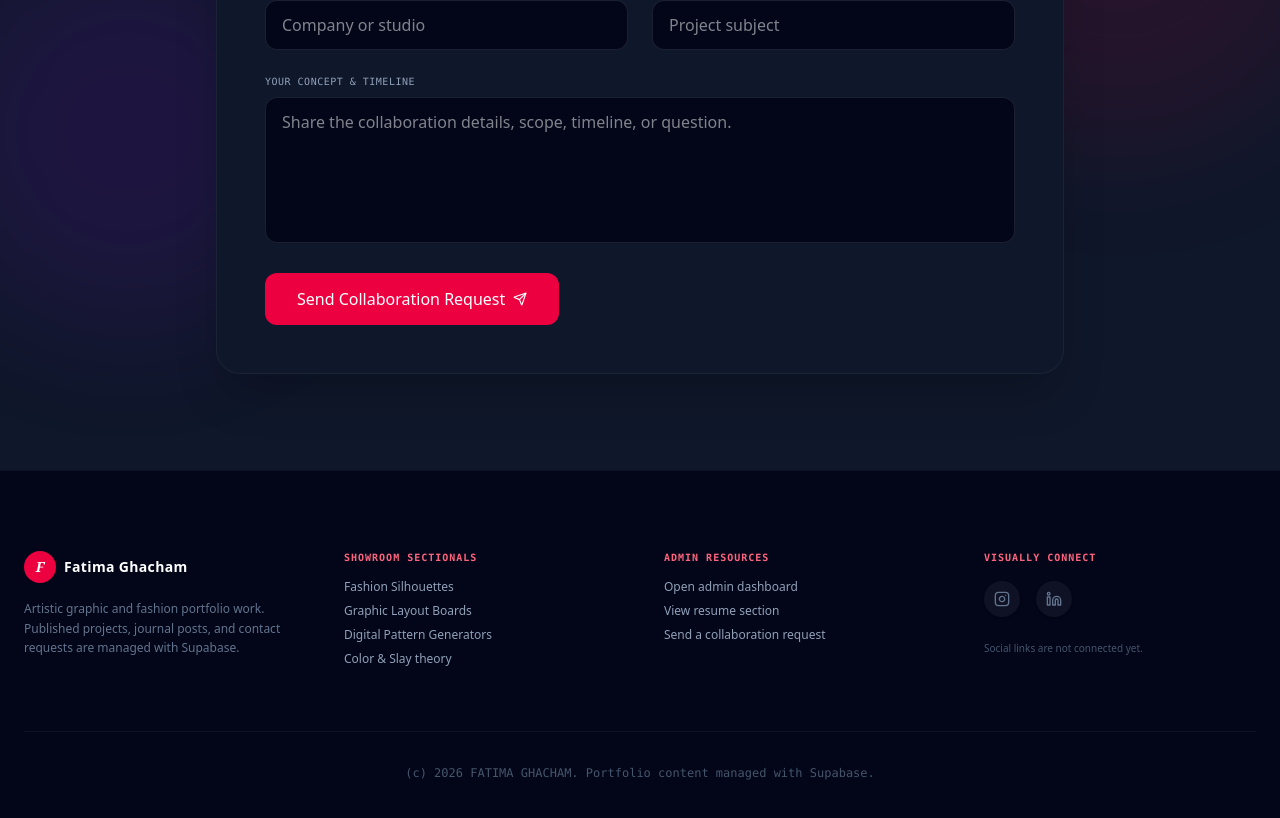
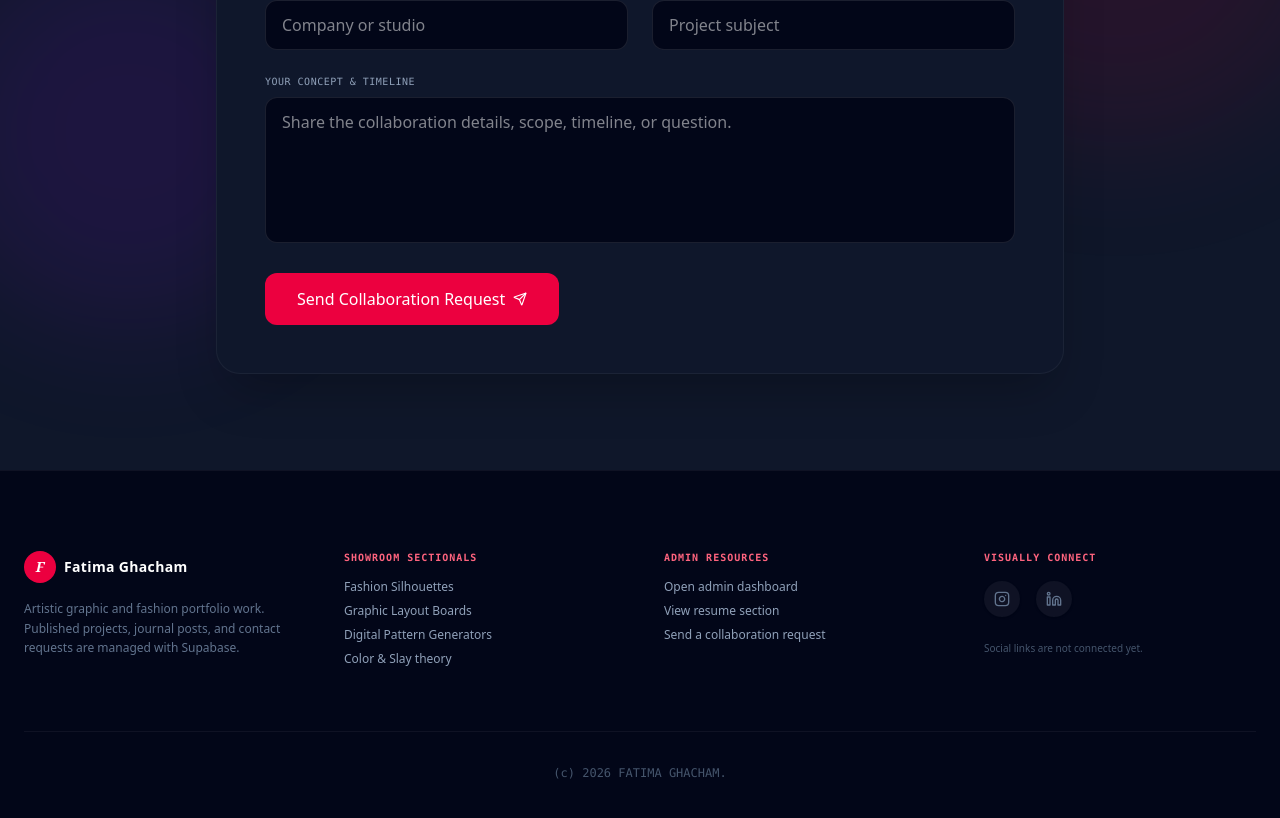
Before and after one commit to fatimaghacham23-dot/portoflio, a React (Vite) app: page / in a window 1280 px wide. Shown: the part 4091-4909 px from the top of the page. Built offline with nearby package versions, Linux system fonts and the light colour scheme; no server answers; the database is empty.

Commit message:
offical commit

```diff
--- a/src/App.tsx
+++ b/src/App.tsx
@@ -296,7 +296,7 @@ export default function App() {
         </div>
 
         <div className="max-w-7xl mx-auto mt-16 pt-8 border-t border-white/5 text-center text-xs text-slate-600 font-mono leading-normal">
-          <p>(c) 2026 FATIMA GHACHAM. Portfolio content managed with Supabase.</p>
+          <p>(c) 2026 FATIMA GHACHAM.</p>
         </div>
       </footer>
 
```
